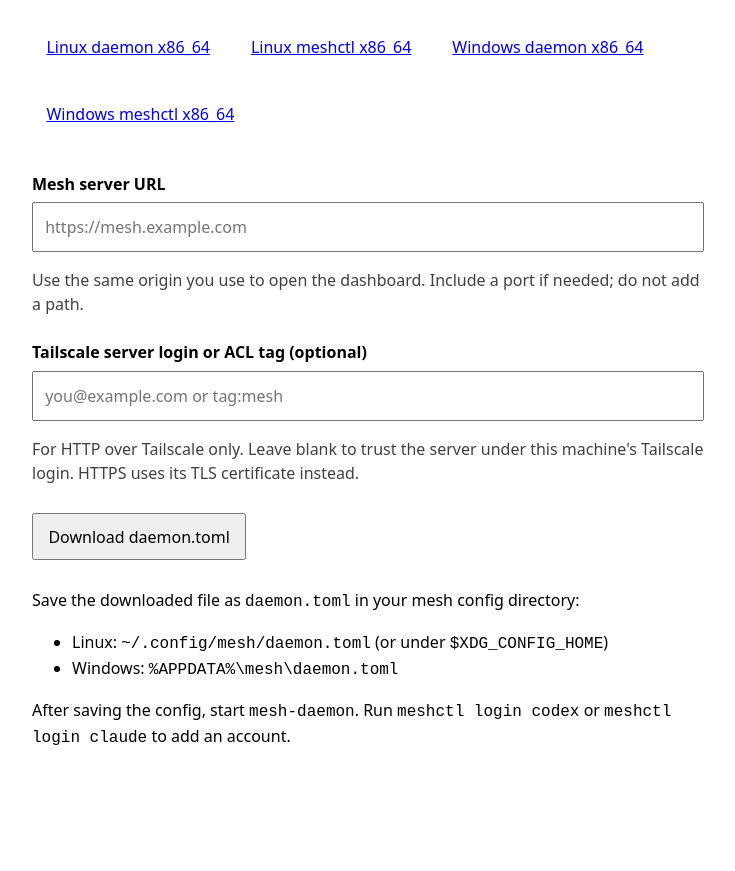
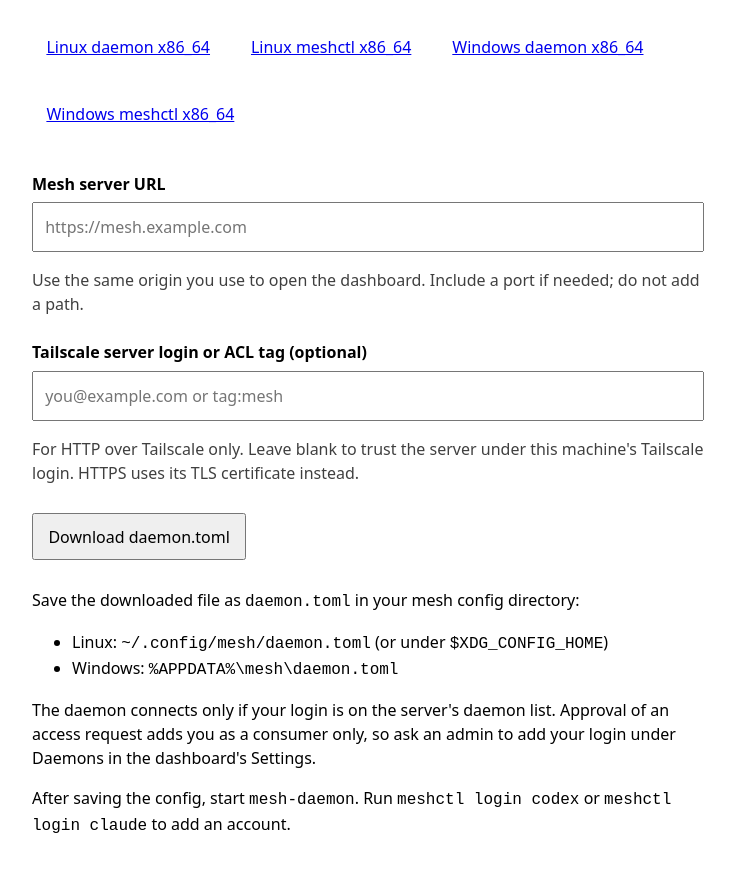
Before and after one commit to Calastrophe/sub-mesh, a plain HTML site: page crates/mesh-web/install.html in a window 1280 px wide. Shown: the part 161-1032 px from the top of the page, without its empty margins (272-1007 px from the left). Before the commit the page ends 959 px from the top, so only its background shows below. Drawn offline with Linux system fonts and the light colour scheme.

Commit message:
docs(web): tell daemon installers that their login needs daemon access

```diff
--- a/crates/mesh-web/install.html
+++ b/crates/mesh-web/install.html
@@ -39,6 +39,7 @@
     <li>Linux: <code>~/.config/mesh/daemon.toml</code> (or under <code>$XDG_CONFIG_HOME</code>)</li>
     <li>Windows: <code>%APPDATA%\mesh\daemon.toml</code></li>
   </ul>
+  <p>The daemon connects only if your login is on the server's daemon list. Approval of an access request adds you as a consumer only, so ask an admin to add your login under Daemons in the dashboard's Settings.</p>
   <p>After saving the config, start <code>mesh-daemon</code>. Run <code>meshctl login codex</code> or <code>meshctl login claude</code> to add an account.</p>
   <script>
     document.querySelector('#config-form').addEventListener('submit', event => {
```
